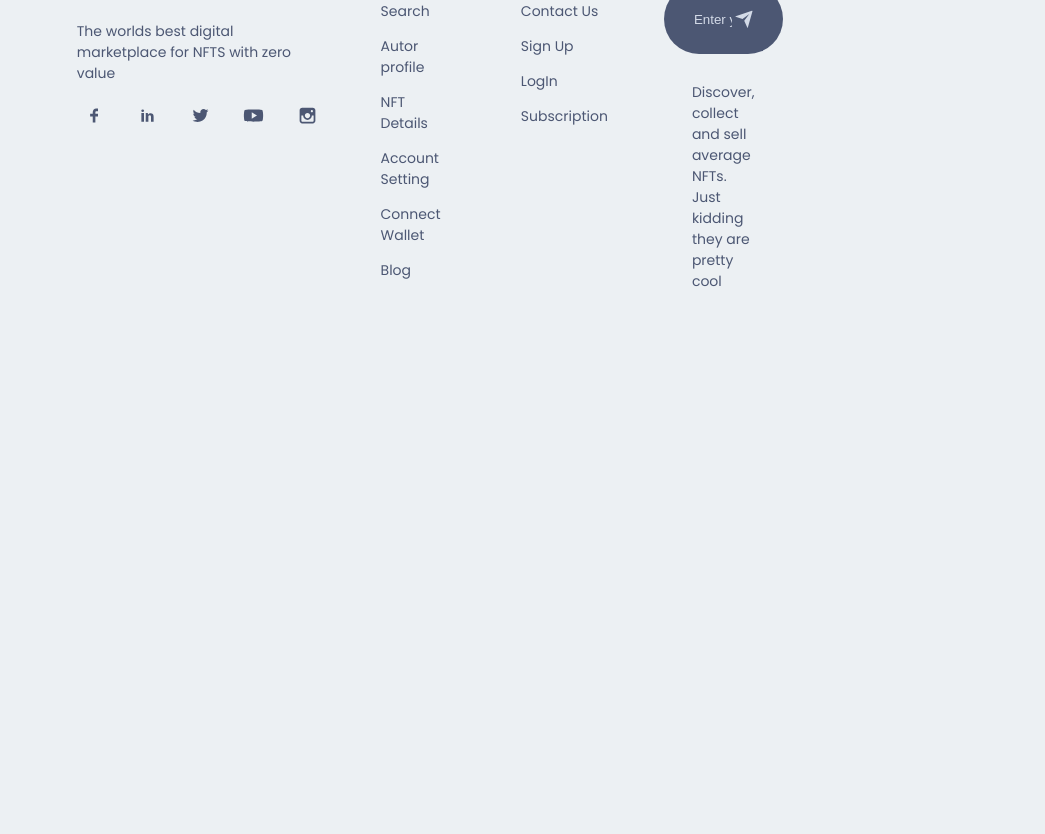
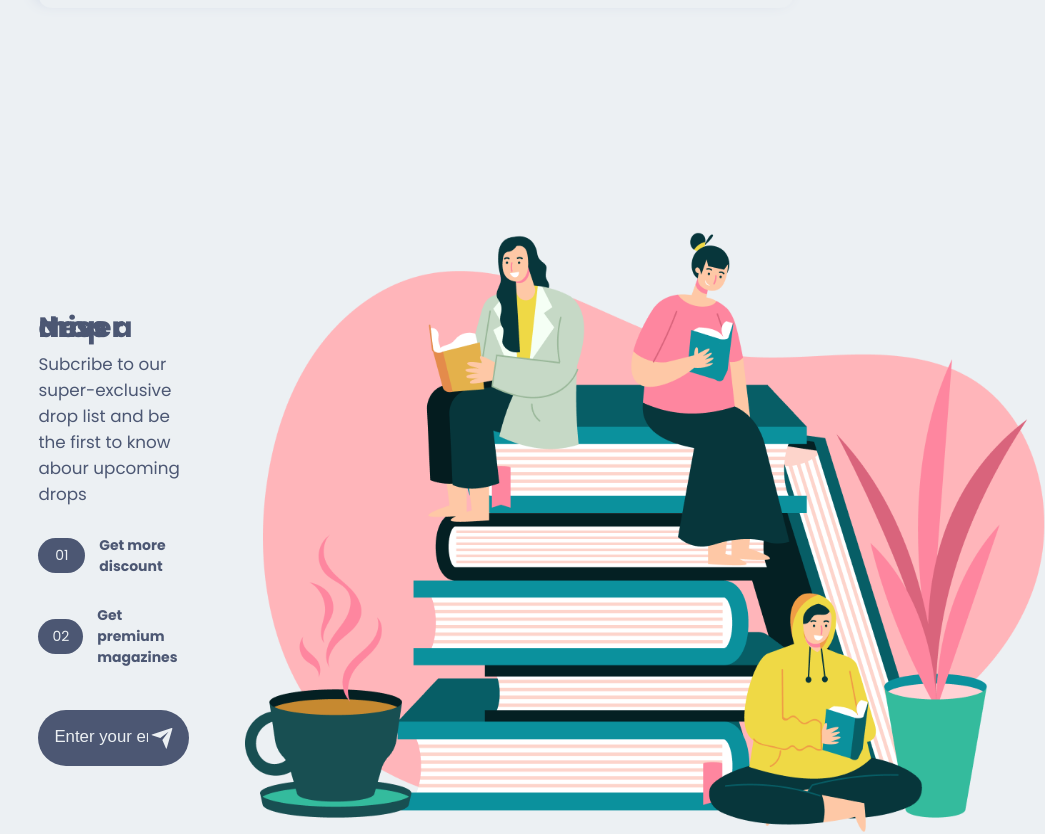
Before and after one commit to mmbarbas/Opensea_2.0, a Next.js app in the folder Client/client_market/: page / in a window 768 px wide. Shown: the part 3260-4094 px from the top of the page, 1045 px wide, since content can reach past the window. Before the commit the page ends 3601 px from the top, so only its background shows below. Built offline with nearby package versions, Linux system fonts and the light colour scheme.

Commit message:
subscribe component

```diff
--- a/Client/client_market/components/BigNFTSlider/BigNFTSlider.module.css
+++ b/Client/client_market/components/BigNFTSlider/BigNFTSlider.module.css
@@ -175,8 +175,7 @@
     }
 
     .bigNFTSlider_box_left{
-        /* height: 120vh; */
-        height: 90vh;
+         height: 120vh;
         padding: 1.5rem;
     }
 
--- /dev/null
+++ b/Client/client_market/components/Subscribe/Subscribe.jsx
@@ -0,0 +1,35 @@
+import React from 'react'
+import { RiSendPlaneFill } from "react-icons/ri";
+import Image from "next/image";
+
+import Style from "./Subscribe.module.css";
+import images from "../../img";
+const Subscribe = () => {
+    return (
+        <div className={Style.subscribe}>
+            <div className={Style.subscribe_box}>
+                <div className={Style.subscribe_box_left}>
+                    <h2>Never miss a drop</h2>
+                    <p>Subcribe to our super-exclusive drop list and be the first to know abour upcoming drops</p>
+                    <div className={Style.subscribe_box_left_box}>
+                        <span>01</span>
+                        <small>Get more discount</small>
+                    </div>
+                    <div className={Style.subscribe_box_left_box}>
+                        <span>02</span>
+                        <small>Get premium magazines</small>
+                    </div>
+                    <div className={Style.subscribe_box_left_input}>
+                        <input type="email" placeholder='Enter your email'/>
+                        <RiSendPlaneFill className={Style.subscribe_box_left_input_icon} />
+                    </div>
+                </div>
+                <div className={Style.subscribe_box_right}>
+                    <Image src={images.update} alt="get update" width={800} height={600}/>
+                </div>
+            </div>
+        </div>
+    )
+}
+
+export default Subscribe
--- /dev/null
+++ b/Client/client_market/components/Subscribe/Subscribe.module.css
@@ -0,0 +1,105 @@
+.subscribe{
+    width: 100%;
+}
+
+.subscribe_box{
+    width: 80%;
+    margin: 0 auto;
+    padding: 8rem 0;
+
+    display: grid;
+    grid-template-columns: 1.5fr 2fr;
+    align-items: center;
+}
+
+.subscribe_box_left h2{
+    font-size:  3rem;
+    line-height: 0;
+}
+
+.subscribe_box p{
+    font-size: 1.2rem;
+}
+
+.subscribe_box_left_box{
+    display: flex;
+    align-items: center;
+    gap: 1rem;
+    margin-top: 2rem;
+}
+
+.subscribe_box_left_box small{
+    font-size: 1rem;
+    font-weight: 700;
+}
+
+.subscribe_box_left_box span{
+    background-color: var(--icons-color);
+    color: var(--main-bg-color);
+    padding: .5rem 1rem;
+    border-radius: 2rem;
+    width: 4rem;
+    text-align: center;
+}
+
+
+.subscribe_box_left_input{
+    margin-top: 3rem;
+    padding: 2rem;
+    width: 80%;
+    border-radius: 4rem;
+    background-color: var(--icons-color);
+    color: var(--main-bg-color);
+
+    display:  flex;
+    align-items: center;
+}
+
+.subscribe_box_left_input input {
+    background-color: transparent;
+    border: 0;
+    outline: none;
+    width: 90%;
+}
+
+.subscribe_box_left_input input::placeholder {
+    color: var(--main-bg-color);
+    font-size: 1.2rem;
+}
+
+.subscribe_box_left_input_icon{
+    font-size: 2rem;
+}
+
+@media screen and (min-device-width: 320px) and (max-device-width: 768px){
+    .subscribe_box{
+        width: 90%;
+        grid-template-columns: 1fr;
+        gap: 4rem;
+    }
+    .subscribe_box_left_input{
+        width: 100%;
+        padding: 1rem;
+    }
+
+    .subscribe_box_left h2{
+        font-size: 2rem;
+    }
+}
+
+@media screen and (min-device-width: 768px) and (max-device-width: 1024px){
+    .subscribe_box{
+        width: 90%;
+        grid-template-columns: repeat(2, 1fr);
+        gap: 4rem;
+    }
+
+    .subscribe_box_left_input{
+        width: 100%;
+        padding: 1rem;
+    }
+
+    .subscribe_box_left h2{
+        font-size: 2rem;
+    }
+}
--- a/Client/client_market/components/componentsindex.js
+++ b/Client/client_market/components/componentsindex.js
@@ -4,10 +4,10 @@
 import HeroSection from "./HeroSection/HeroSection";
 import Service from "./Service/Service";
 import BigNFTSlider from "./BigNFTSlider/BigNFTSlider";
+import Subscribe from "./Subscribe/Subscribe";
 
 
 
 
 
-
-export {Button, Footer, NavBar, HeroSection,Service,BigNFTSlider};
+export {Button, Footer, NavBar, HeroSection,Service,BigNFTSlider, Subscribe};
--- a/Client/client_market/pages/index.js
+++ b/Client/client_market/pages/index.js
@@ -1,7 +1,7 @@
 import React from 'react'
 
 import Style from "../styles/index.module.css";
-import { HeroSection,Service,BigNFTSlider } from '../components/componentsindex';
+import { HeroSection,Service,BigNFTSlider, Subscribe } from '../components/componentsindex';
 
 const Home = () => {
   return (
@@ -9,6 +9,7 @@
     <HeroSection/>
     <Service/>
     <BigNFTSlider/>
+    <Subscribe/>
     </div>
   )
 }
```
